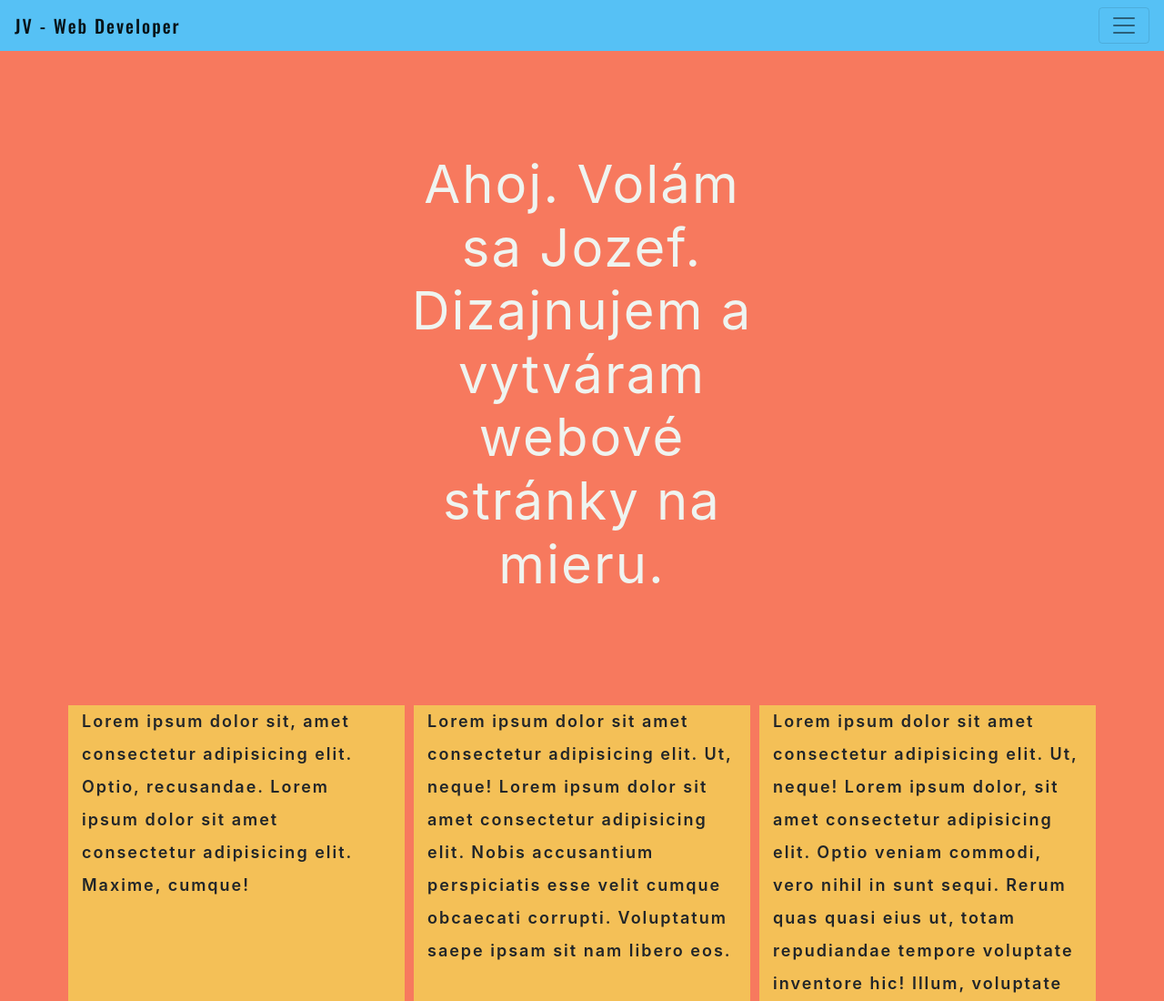
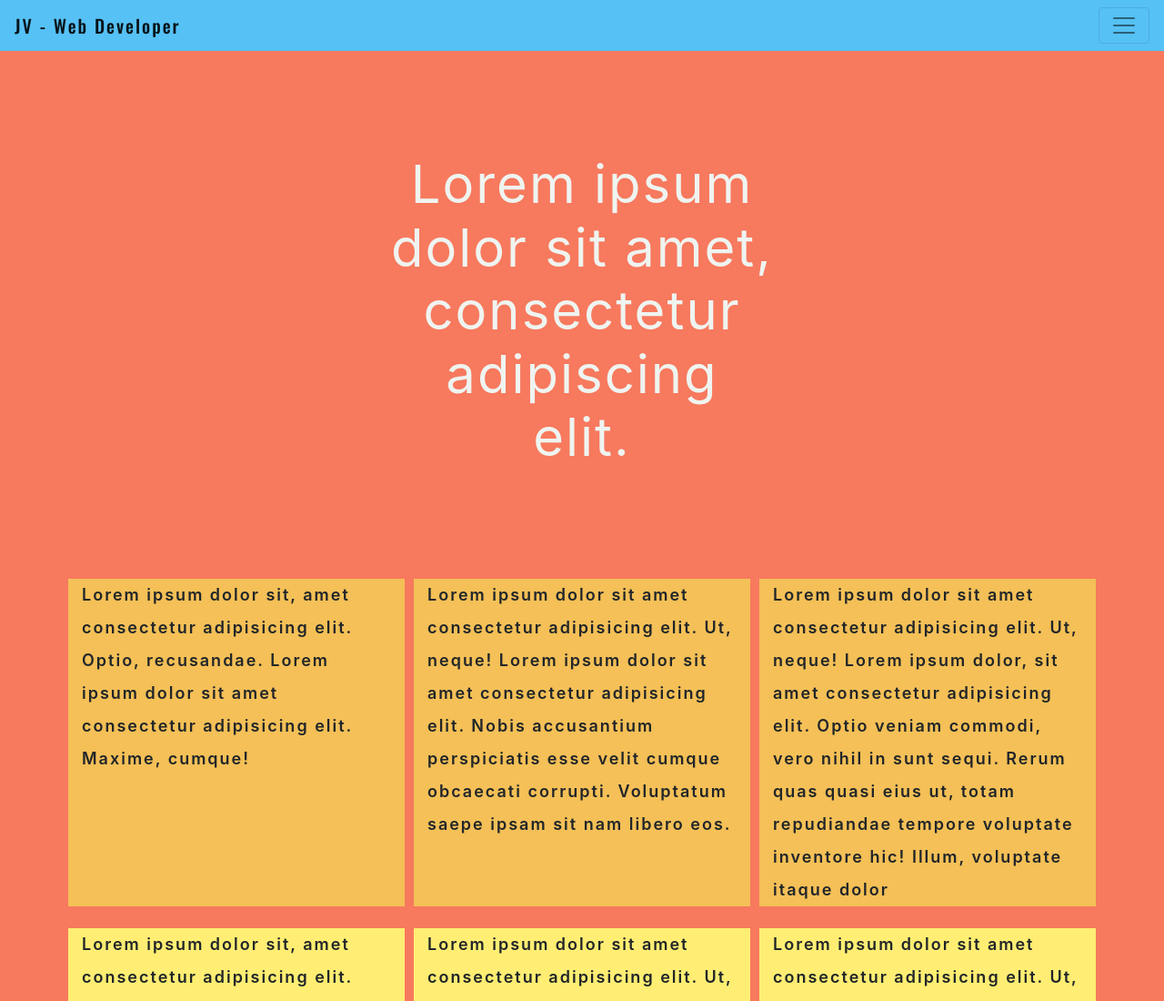
Before and after one commit to UKF-JozefVirag/Portfolio-Website, a plain HTML site: page index.html in a window 1280 px wide. Shown: the top 1100 px of the page at 91% size. Drawn offline with nearby package versions, Linux system fonts and the light colour scheme.

Commit message:
Update index.html

```diff
--- a/index.html
+++ b/index.html
@@ -52,7 +52,7 @@
     <div class="position-relative overflow-hidden p-3 p-sm-2 m-sm-2 text-center custom-header">
       <div class="col-md-5 p-lg-5 mx-auto my-5">
         <h1 class="display-4 font-weight-normal" id="header-front">
-          Ahoj. Volám sa Jozef. Dizajnujem a vytváram webové stránky na mieru.
+          Lorem ipsum dolor sit amet, consectetur adipiscing elit.
         </h1>
       </div>
     </div>
```
